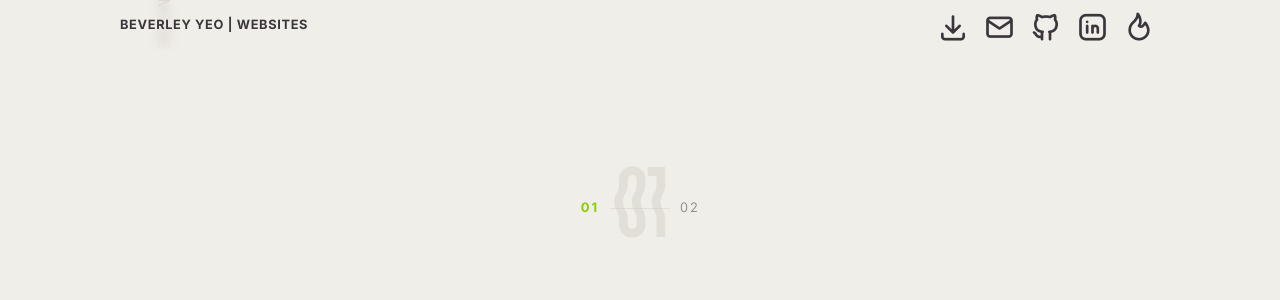
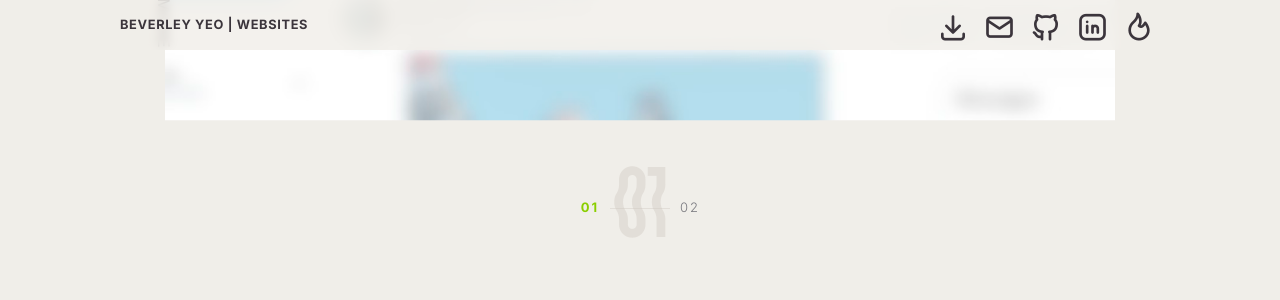
Before and after one commit to beverleyy/beverleyy.github.io, a Jekyll site: the page built from _websites/bloomscroller.md, in a window 1280 px wide and 900 px high, scrolled down 773 px. Shown: the top 300 px of the window. Built offline with Jekyll 4.4.1, drawn with Linux system fonts in a browser that asks for light colours; nearby versions of some CDN libraries; a script that is not in the unit is left out; comment, search, counter and statistics services are not loaded.

Commit message:
Fix some bugs

```diff
--- a/_layouts/showcase.html
+++ b/_layouts/showcase.html
@@ -22,7 +22,7 @@
             {% for item in page.gallery %}
             <li>
               <div class="img-hero-background">
-                <img src="{{ item.img_path }}/{{ item.img }}">
+                <img src="{{ page.img_path }}/{{ item.img }}">
               </div>
 
               <div class="hero-number-back">{{ forloop.index | prepend: '0' }}</div>
```
